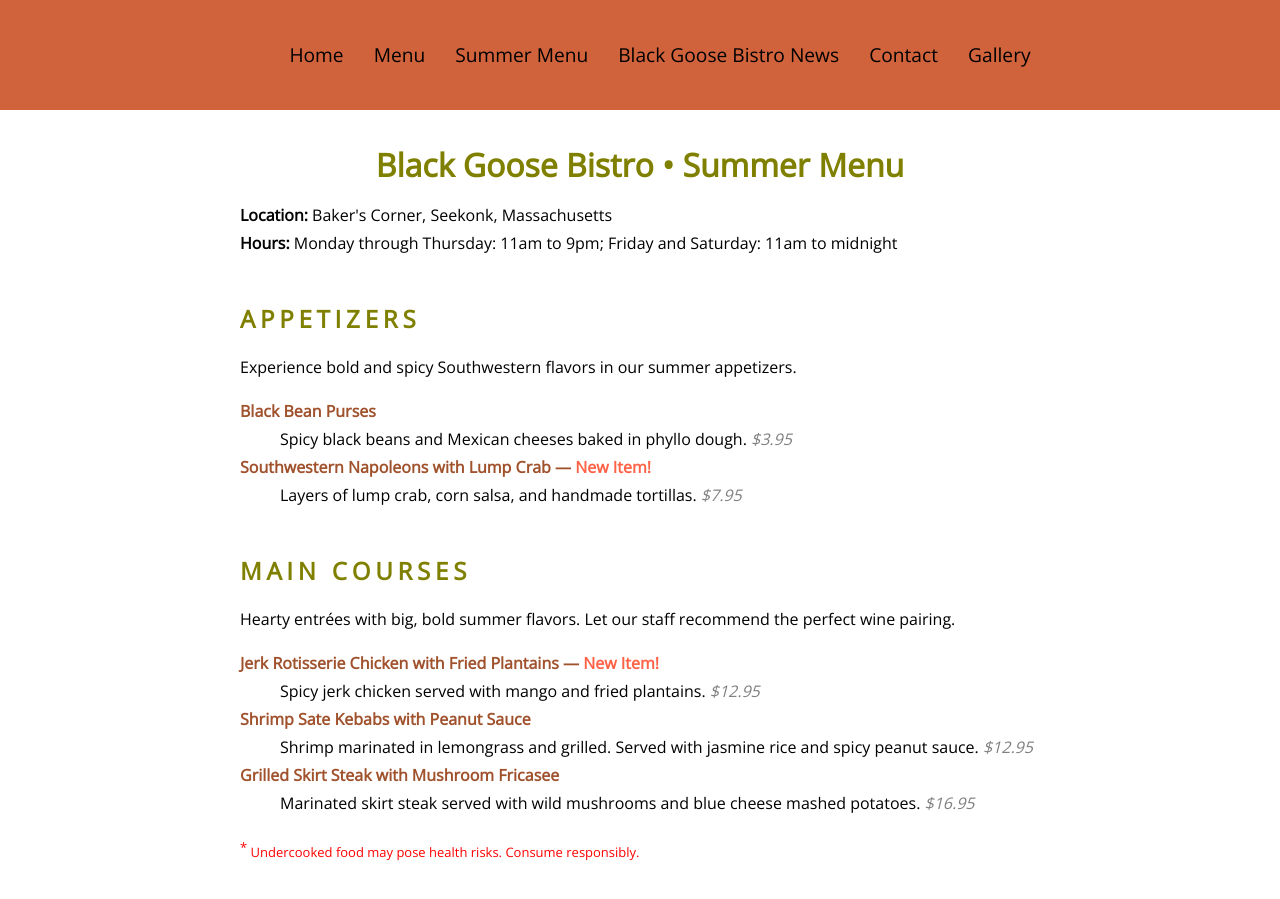
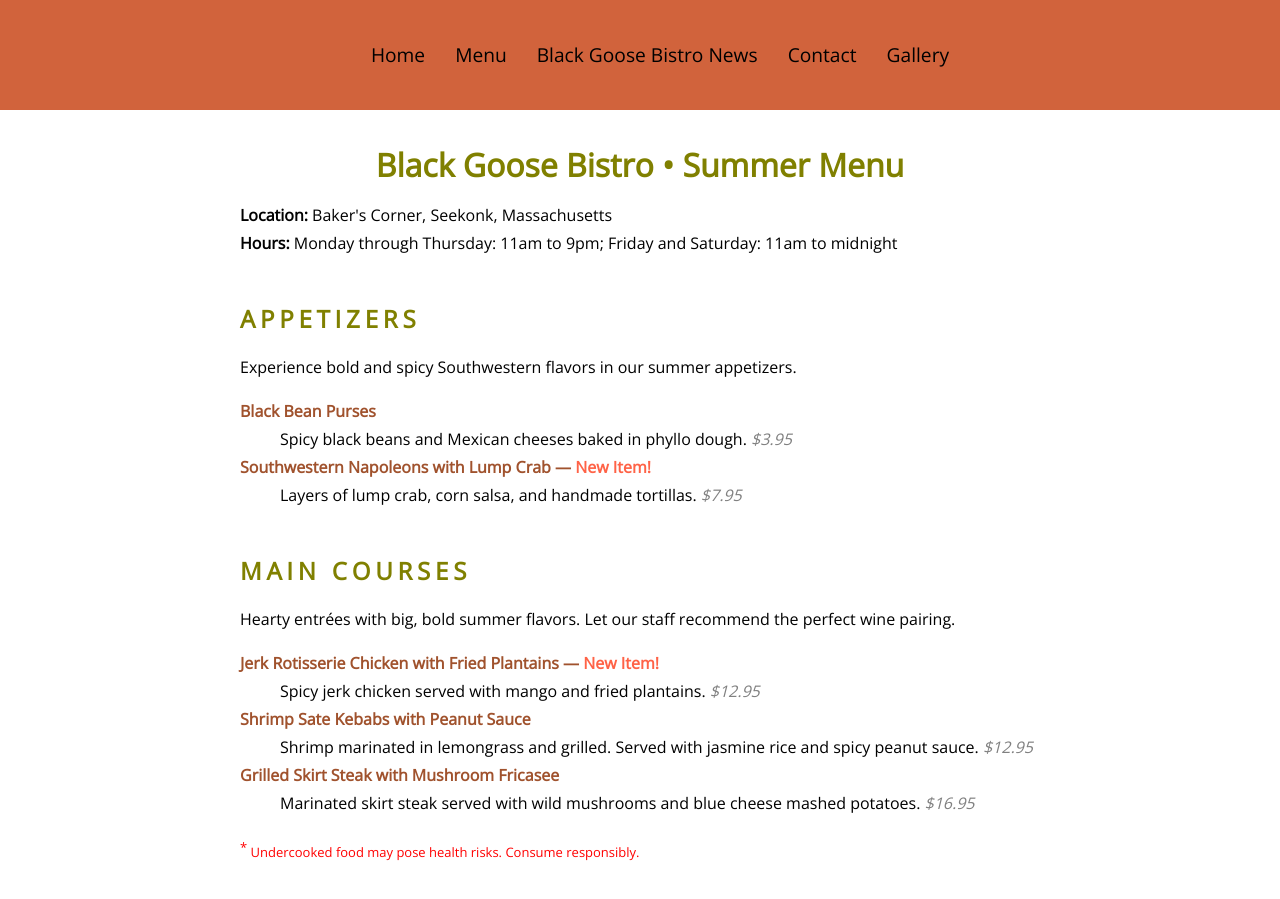
Before and after one commit to julesherndon/fid, a plain HTML site: page bistro/menu.html in a window 1280 px wide. Shown: the top 899 px of the page. Drawn offline with nearby package versions, Linux system fonts and the light colour scheme.

Commit message:
Update menu.html

```diff
--- a/bistro/menu.html
+++ b/bistro/menu.html
@@ -78,7 +78,6 @@
   <ul>
     <li><a href="index updated.html">Home</a></li>
     <li><a href="menu6.html">Menu</a></li>
-    <li><a href="menu.html">Summer Menu</a></li>
     <li><a href="bgnews.html">Black Goose Bistro News</a></li>
     <li><a href="contact updated.html">Contact</a></li>
     <li><a href="Gallery.html">Gallery</a></li>
```
